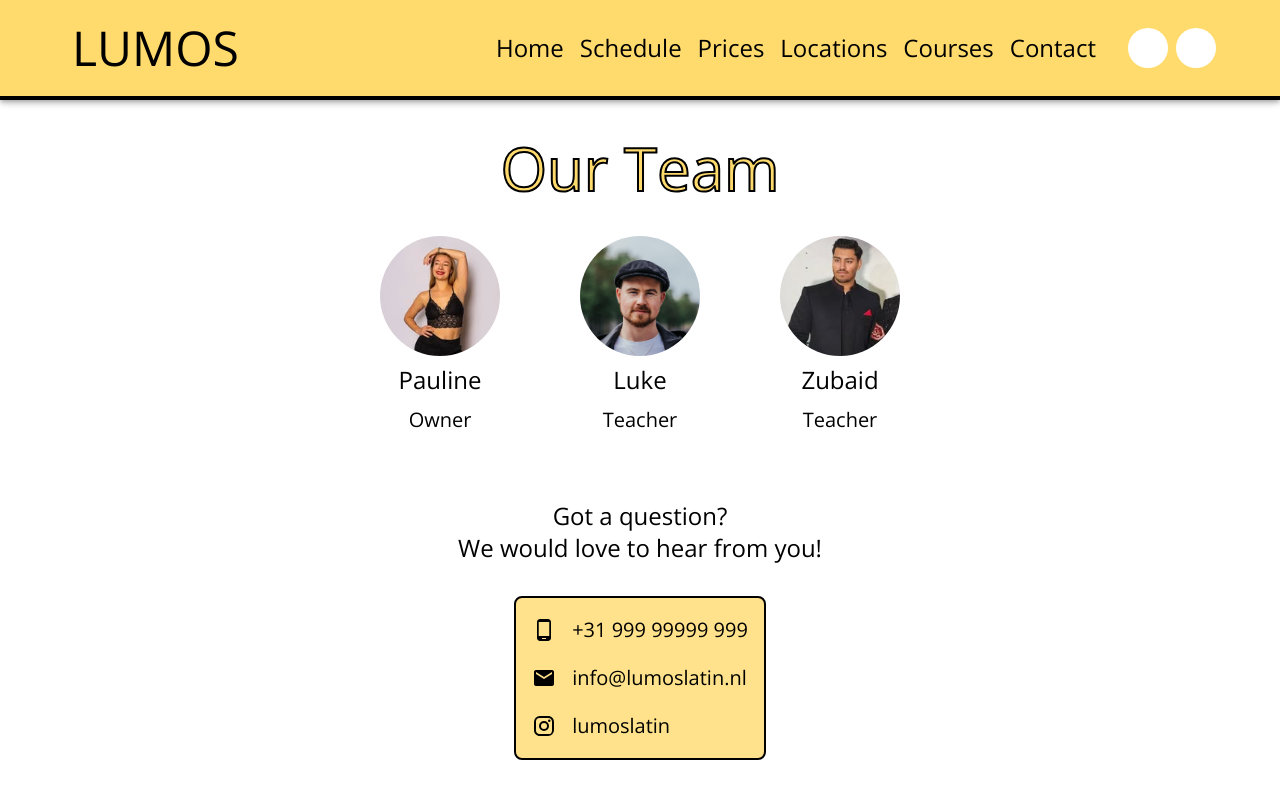
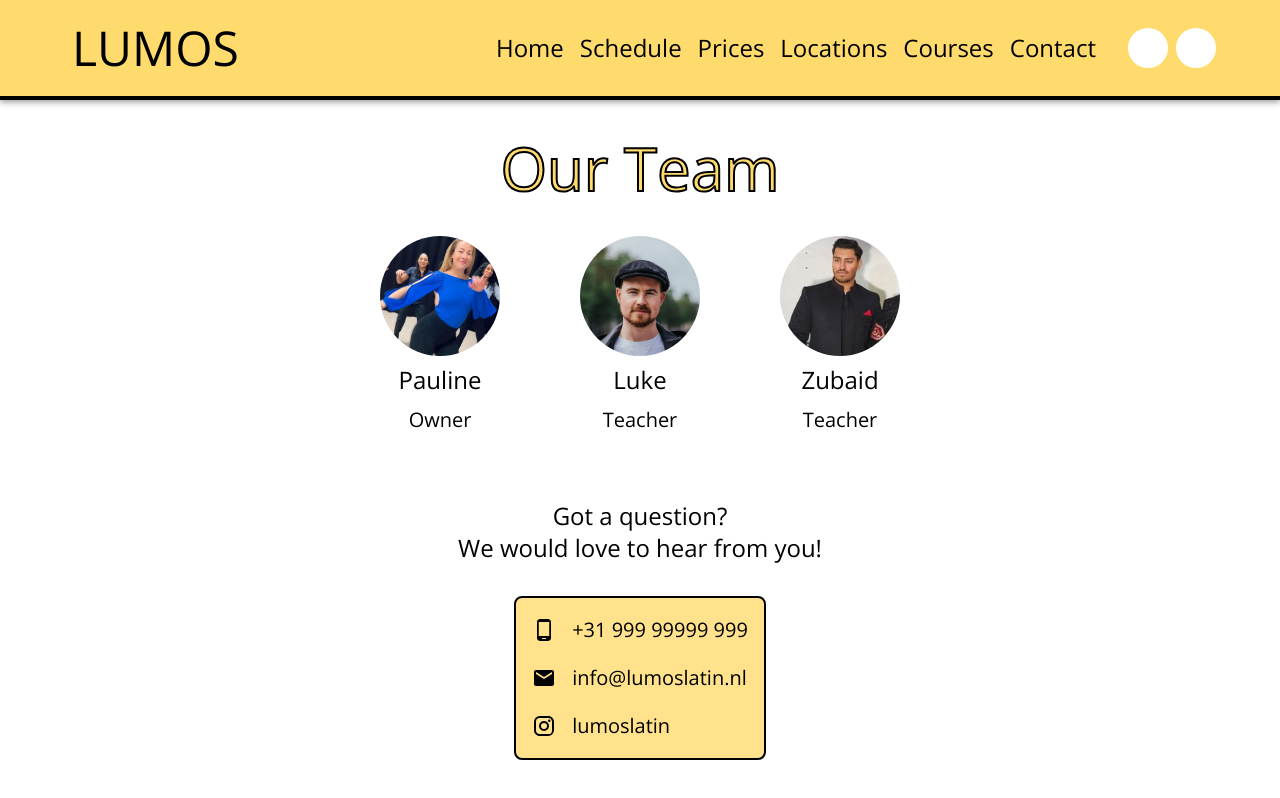
Before and after one commit to Lucobsen/lumos, a React (Vite) app: page /contact in a window 1280 px wide. Built offline with nearby package versions, Linux system fonts and the light colour scheme; some icons are missing.

Commit message:
update pauline photo

```diff
--- a/src/routes/contact.tsx
+++ b/src/routes/contact.tsx
@@ -10,7 +10,7 @@ type TeamMember = { name: string; avatar?: string | undefined; role: string; };
 const team: TeamMember[] = [
     {
         name: 'Pauline',
-        avatar: 'pauline.jpg',
+        avatar: 'pauline.jpeg',
         role: 'Owner'
     },
     {
```
Also changed, not shown: public/pauline.jpeg (added), public/pauline.jpg (deleted).
